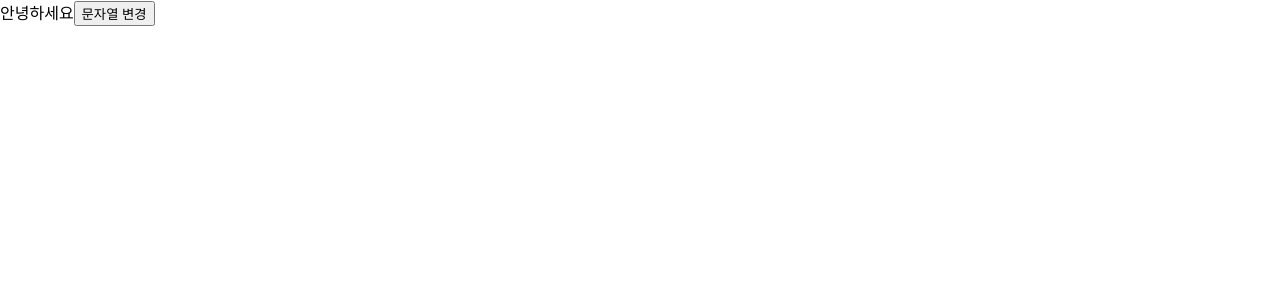
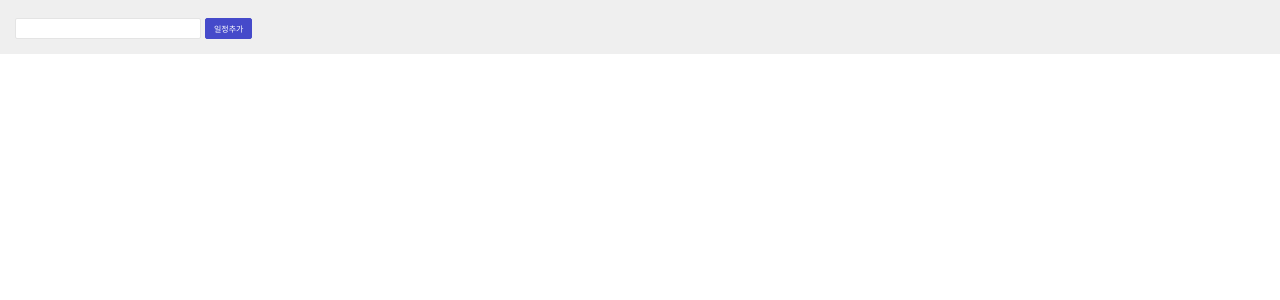
Before and after one commit to verbalk/TEST_FOR_CRA, a React (Create React App) app: page / in a window 1280 px wide. Shown: the top 300 px of the page. Built offline with nearby package versions, Linux system fonts and the light colour scheme.

Commit message:
to do list

```diff
--- a/package.json
+++ b/package.json
@@ -6,9 +6,11 @@
     "@testing-library/jest-dom": "^4.2.4",
     "@testing-library/react": "^9.3.2",
     "@testing-library/user-event": "^7.1.2",
+    "node-sass": "^4.14.1",
     "react": "^16.13.1",
     "react-dom": "^16.13.1",
-    "react-scripts": "3.4.1"
+    "react-scripts": "3.4.1",
+    "styled-components": "^5.1.1"
   },
   "scripts": {
     "start": "react-scripts start",
--- a/src/App.js
+++ b/src/App.js
@@ -1,19 +1,76 @@
 
 import React, {useState} from 'react';
+import styled from 'styled-components';
 
 function App() {
-  const [hello, setHello] = useState('안녕하세요');
+  const [list, setList] = useState([]);
+  const [text, setText] = useState('');
+  const submit = () => {
 
-  const onClick = () => {
-    setHello('문자열을 변경해 봤어요');
-  }
+      setList([...list, text]);
+      setText('');
+
+  };
+
+  const removeItem = (index) => {
+    const filteredList = list.a((item, idx) => {
+      if (index === idx) {
+        return false;
+      }
+      return true;
+    })
+    setList(filteredList);
+
+  };
+
 
   return (
-    <div className="App">
-      {hello}
-      <button onClick={onClick}>문자열 변경</button>
-    </div>
+    <StyledApp className="App">
+      <div className="list"></div>
+      <div>
+        {list.map((item, idx) => {
+          return <div>
+            {item}
+            <button onClick={() => removeItem(idx)}>
+              삭제
+            </button>
+          </div>
+        })}
+      </div>
+      <InlineFlex>
+        <TextInput value={text} onChange={(e) => {
+          setText(e.target.value);
+        }} />
+        <ButtonAdd onClick={submit}>일정추가</ButtonAdd>
+      </InlineFlex>
+    </StyledApp>
   );
 }
 
+const StyledApp = styled.div`
+  background-color: #efefef;
+  padding:15px;
+`;
+
+const InlineFlex = styled.div`
+  display:inline-flex;
+`;
+
+const TextInput = styled.input`
+  font-size: 7px;
+  width: 180px;
+  border: 0.5px solid #e4e4e4;
+  border-radius: 2px;
+`;
+
+const ButtonAdd = styled.button`
+  border: 1px solid #454aca;
+  background: #454aca;
+  padding: 4px 8px;
+  font-size: 8px;
+  border-radius: 2px;
+  margin-left: 4px;
+  color: white;
+`;
+
 export default App;
```
Also changed, not shown: 1 other file (tests, documents, lock files or other folders).
